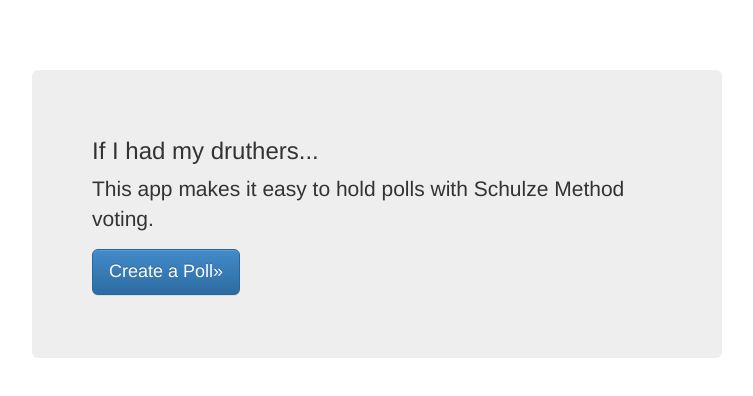
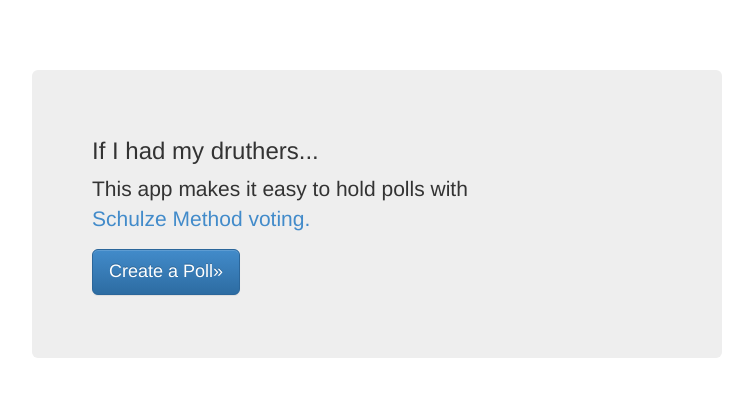
Before and after one commit to brandones/druthers-redux, a plain HTML site: page index.html in a window 1280 px wide. Shown: the whole page, without its empty margins (263-1016 px from the left). Drawn offline with nearby package versions, Linux system fonts and the light colour scheme; no server answers.

Commit message:
add new reqs

```diff
--- a/index.html
+++ b/index.html
@@ -33,7 +33,9 @@
       <!-- Main jumbotron for poll creation -->
       <div class="jumbotron">
         <h3>If I had my druthers...</h3>
-        <p>This app makes it easy to hold polls with Schulze Method voting.</p>
+        <p>This app makes it easy to hold polls with <br/>
+          <a href="http://en.wikipedia.org/wiki/Schulze_method">Schulze Method voting.</a>
+        </p>
         <p><a href="create.html" class="btn btn-primary btn-lg" role="button">Create a Poll&raquo;</a></p>
       </div>
 
```
Also changed, not shown: 1 other file.
